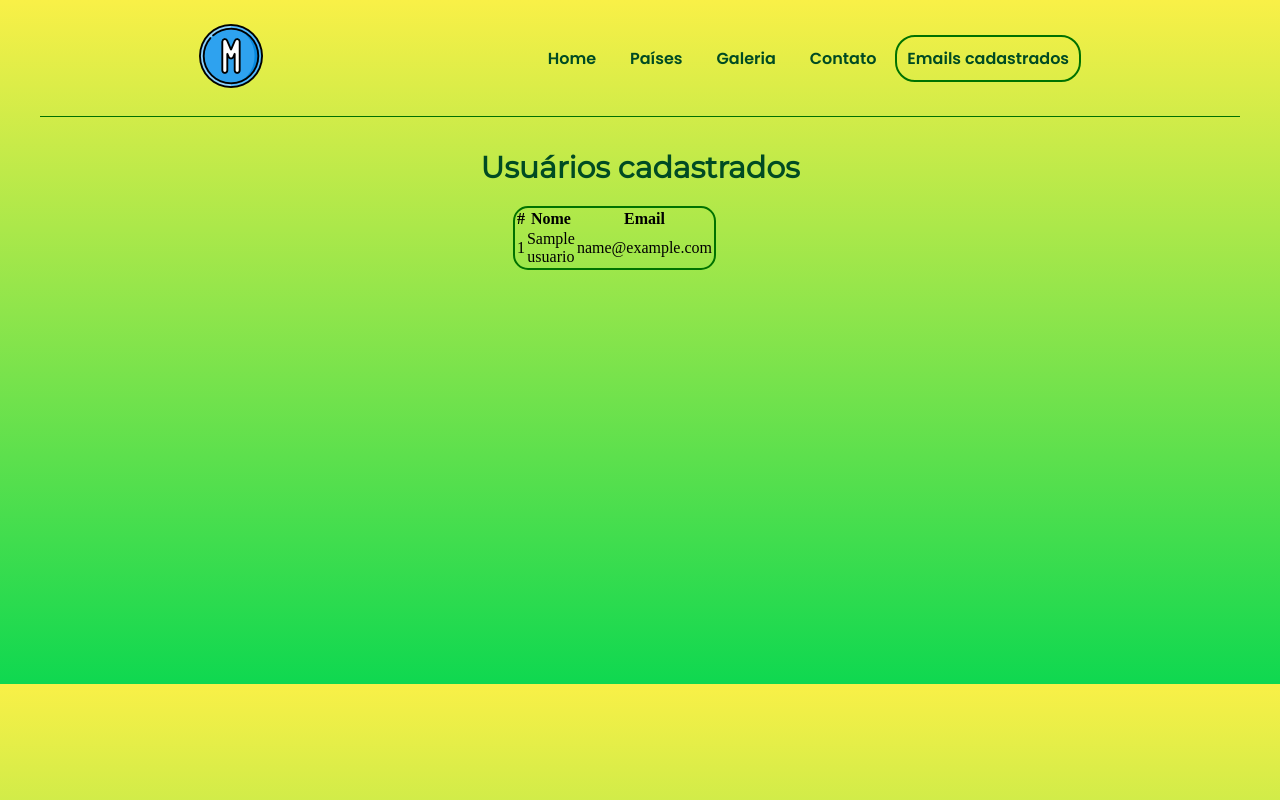
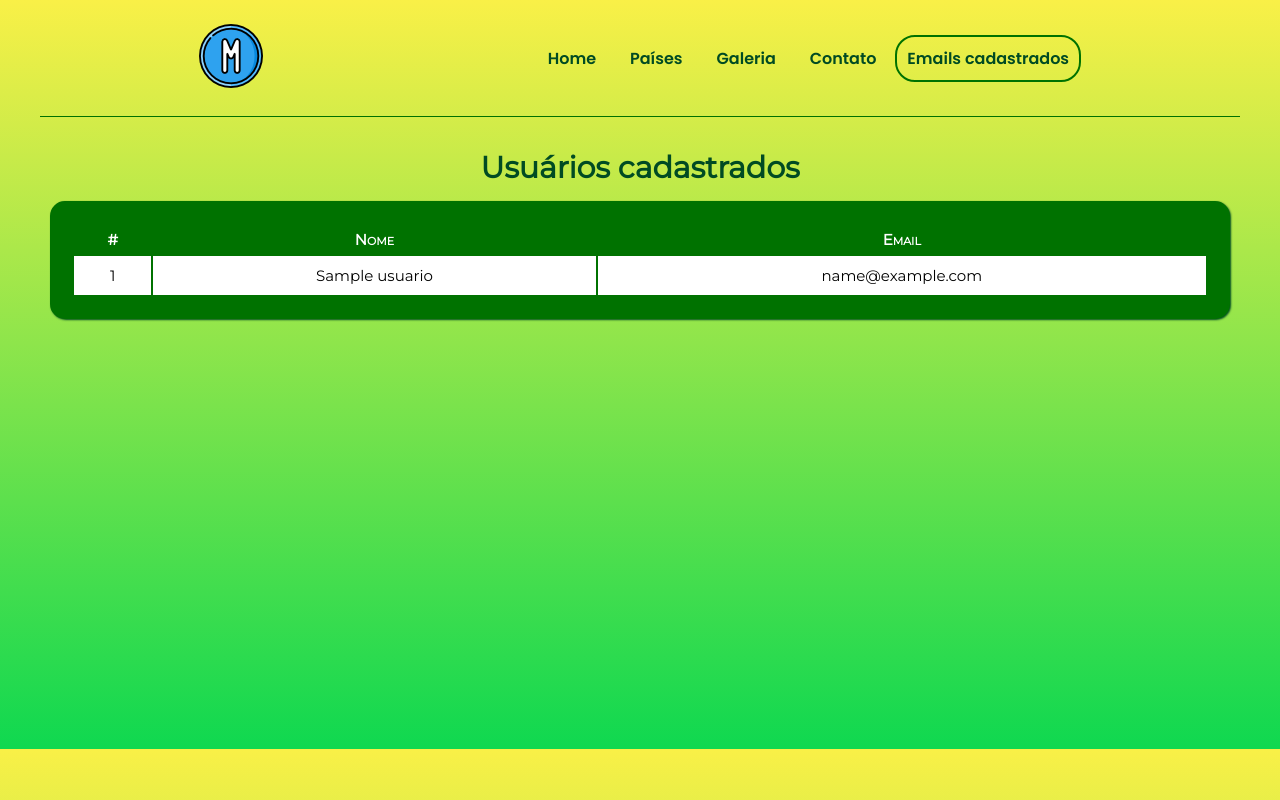
Before and after one commit to matteusdomingos/LandingPageTCC, a PHP site: page /page/cadastros.php in a window 1280 px wide. Run offline with PHP 8.4, Linux system fonts and the light colour scheme; tables that the repository leaves empty or names only in its code hold one stand-in row (values such as "Sample post").

Commit message:
alterado tabela cadastro

```diff
--- a/page/cadastros.php
+++ b/page/cadastros.php
@@ -8,10 +8,10 @@
   <main class="cadastrados">
     <section class="conteudo-cadastrados">
       <div class="conteudo-cadastrados-titulo">
-        <h1>Usuários cadastrados</h1>
+        <h1 class="titulo-cadastrados">Usuários cadastrados</h1>
       </div>
     </section>
-    <section class="tabelas-cadastrados">
+    <section class="lista-usuarios">
       <!-- Inicio 1º passo mostrar dados formulário.-->
       <?php
       include_once('config.php');                                                 //incluído pois é a onde a variável $conexao está
@@ -22,18 +22,23 @@
       ?>
       <!--Fim 1º passo mostrar-->
 
-      <table style="width:100% ;">
+      <table class="tabelas-cadastrados">
+        <thead>
           <tr>
             <th scope="col">#</th>
             <th scope="col">Nome</th>
             <th scope="col">Email</th>
           </tr>
-
+        </thead>
         <tbody>
           <?php
+          $i = 0;
           while ($user_data = mysqli_fetch_assoc($result)) {
-            echo "<tr>";
-            echo "<td>" . $user_data['usuario_id'] . "</td>";
+            $i++;
+            $class = $i % 2 == 0 ? "realce" : "";
+
+            echo "<tr class='{$class}'>";
+              echo "<td>" . $i . "</td>";
               echo "<td>" . $user_data['usuario_nome'] . "</td>";
               echo "<td>" . $user_data['usuario_email'] . "</td>";
             echo "</tr>";
--- a/page/index.php
+++ b/page/index.php
@@ -11,7 +11,7 @@
         <section class="conteudo-principal">
             <div class="conteudo-principal-escrito">
                 <h1 class="conteudo-principal-escrito-titulo">Minhas Viagens</h1>
-                <h2 class="conteudo-principal-escrito-subtitulo">Lorem ipsum dolor sit amet, consectetur adipisci elit, sed eiusmod tempor incidunt ut labore et dolore magna aliqua.</h2>
+                <h2 class="conteudo-principal-escrito-subtitulo">Deseja receber um roteiro exclusivo com dicas e passos para ter uma viajem mais tranquila sem ter que se preocupar com esses detalhes? <br>Preencha o formulário a baixo e receba em alguns dias em seu email!</h2>
 
                 <form class="formulario" action="salvarContato.php" method="POST">
                     <input type="text" name="nome" placeholder="Nome">
@@ -19,6 +19,7 @@
                     <input type="submit" value="Eu quero!">
                 </form>
 
+                <div class="mensagem-confirmacao">
                 <!-- Apresentação da mensagem se formulário foi preenchido ou não-->
                 <?php
                 if (isset($_GET["msg"])) {              //isset acessa a variável onde $_GET vai copiar o que está após "?" na URL, que foi configurado em msg no arquivo salvarContato.php
@@ -26,6 +27,7 @@
                 }
                 ?>
                 <!-- Fim Apresentação-->
+                </div>
 
             </div>
             <img class="conteudo-principal-imagem" src="../imagens/globo512px.png" alt="imagem do globo">
--- a/page/salvarContato.php
+++ b/page/salvarContato.php
@@ -16,12 +16,12 @@
     //Fim 2º passo enviar dados para o banco
 
     // inicio validação se formulário está preenchido ou não
-        $mensagem = "Salvo com sucesso!";                    //Variável que será utilizada na próximo função(header) onde irá informar se foi inserido ou não dados no formulário.
+        $mensagem = "Pedido enviado com sucesso!";                    //Variável que será utilizada na próximo função(header) onde irá informar se foi inserido ou não dados no formulário.
         header("Location: index.php?msg=$mensagem");         //Função header é usada para enviar uma mensagem ao cabeçalho, onde location define o local em que a $mensagem será retornada
     exit();                                                  //Para a execução desse código
 
     }else{
-        $mensagem = "Valores inválidos!";
+        $mensagem = "Falha ao enviar pedido, favor preencher corretamente!";
         header("Location: index.php?msg=$mensagem");
         exit();
     }
--- a/style/style.css
+++ b/style/style.css
@@ -5,7 +5,6 @@
 *{
     margin: 0;
     padding: 0;
-    box-sizing: border-box;
     text-decoration: none;
 }
 /* Fim- Anular configurações pre-definidas*/
@@ -52,7 +51,6 @@ body{
     border: 2px solid #007200; /* define a borda. Primeiro a espessura, modo, cor. */
     padding: 10px;
     border-radius: 20px;
-
 }
 
 #email-btn:hover{
@@ -93,8 +91,8 @@ body{
     font-family: 'Montserrat', sans-serif;
     color: #072716;
     line-height: 2rem; /* define a distância entre as linhas */
-    font-weight: 200;
-    font-size: 2.4rem;
+    font-weight: 300;
+    font-size: 2rem;
     max-width: 500px;
 }
 
@@ -119,7 +117,6 @@ input{
     background-color: #007200;
     color: white;
     font-weight: bold;
-
 }
 
 .formulario [type="submit"]:hover{  /* Estilização de forma semântica para apenas o botão junto ao hover */
@@ -167,13 +164,51 @@ input{
     font-size: 1.8rem;
 }
 
-table{
+.titulo-cadastrados{
+    margin-bottom: 15px;
+}
+
+.lista-usuarios{
+    width: 100%;
+    border: 2px solid #007200;
     border-radius: 15px;
+    padding: 20px;
+    font-family: 'Montserrat', sans-serif;
+    background-color: #007200;
+    box-shadow: 1px 1px 2px #004b23;
+}
+
+.tabelas-cadastrados{
     text-align: center;
-    border: 2px solid #007200;
-    margin-top: 20px;
-    max-width: 50%;
+    width: 100%;
 }
+
+.tabelas-cadastrados thead tr{
+    background-color: #007200;
+    font-weight: bold;
+    font-size: 15px;
+    color: #fff;
+    font-variant: small-caps;
+}
+
+.tabelas-cadastrados thead tr th{
+    padding: 5px;
+    text-align: center;
+}
+
+.tabelas-cadastrados tbody tr{
+    background-color: #fff;
+    font-size: 15px;
+}
+
+.tabelas-cadastrados tbody td{
+    padding: 10px 0px;
+}
+
+.tabelas-cadastrados tbody .realce{
+    background-color: #c7ffc7;
+}
+
 .cadastrados{
     margin-bottom: 48px;
     border-top: 0.5px solid #007200;
@@ -191,6 +226,10 @@ table{
     font-size: 2rem;
 }
 
-.tabelas-cadastrados{
-
+.mensagem-confirmacao{
+    font-family: 'Montserrat', sans-serif;
+    color: #004b23;
+    font-weight: 400;
+    font-size: 1.8rem;
+    max-width: 500px;
 }
```
Lines whose indentation alone changed are shown as unchanged.
